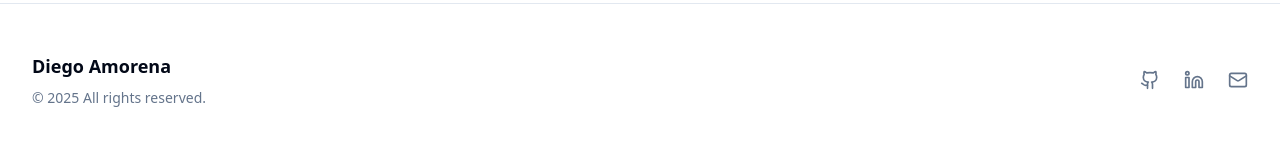
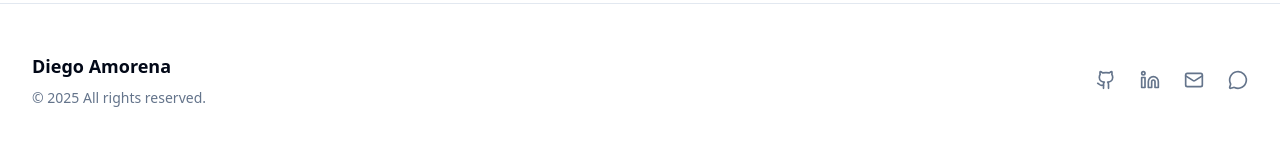
Before and after one commit to diegoamorenag/-ME, a React (Create React App) app in the folder frontend/: page / in a window 1280 px wide. Shown: the part 4495-4641 px from the top of the page. Built offline with nearby package versions, Linux system fonts and the light colour scheme.

Commit message:
contact info updated

```diff
--- a/frontend/src/pages/FooterPage.tsx
+++ b/frontend/src/pages/FooterPage.tsx
@@ -1,4 +1,4 @@
-import { Github, Linkedin, Mail } from "lucide-react";
+import { Github, Linkedin, Mail, MessageCircle } from "lucide-react";
 
 export const Footer = () => {
   return (
@@ -19,34 +19,35 @@
               href="https://github.com/diegoamorenag"
               className="text-muted-foreground hover:text-primary transition-colors"
               aria-label="GitHub"
+              target="_blank"
+              rel="noopener noreferrer"
             >
-              <Github
-                className="h-5 w-5"
-                href="https://github.com/diegoamorenag"
-                target="#"
-              />
+              <Github className="h-5 w-5" />
             </a>
             <a
-              href="https://linkedin.com/in/diegoamorenag"
+              href="https://www.linkedin.com/in/diegoamorena"
               className="text-muted-foreground hover:text-primary transition-colors"
               aria-label="LinkedIn"
+              target="_blank"
+              rel="noopener noreferrer"
             >
-              <Linkedin
-                className="h-5 w-5"
-                href="https://linkedin.com/in/diegoamorenag"
-                target="#"
-              />
+              <Linkedin className="h-5 w-5" />
             </a>
             <a
-              href="mailto:diegoamorenag@gmail.com"
+              href="mailto:amorenadiegog@gmail.com"
               className="text-muted-foreground hover:text-primary transition-colors"
               aria-label="Email"
             >
-              <Mail
-                className="h-5 w-5"
-                href="mailto:diegoamorenag@gmail.com"
-                target="#"
-              />
+              <Mail className="h-5 w-5" />
+            </a>
+            <a
+              href="https://wa.me/59891036039"
+              className="text-muted-foreground hover:text-primary transition-colors"
+              aria-label="WhatsApp"
+              target="_blank"
+              rel="noopener noreferrer"
+            >
+              <MessageCircle className="h-5 w-5" />
             </a>
           </div>
         </div>
```
Also changed, not shown: 1 other file (tests, documents, lock files or other folders).
